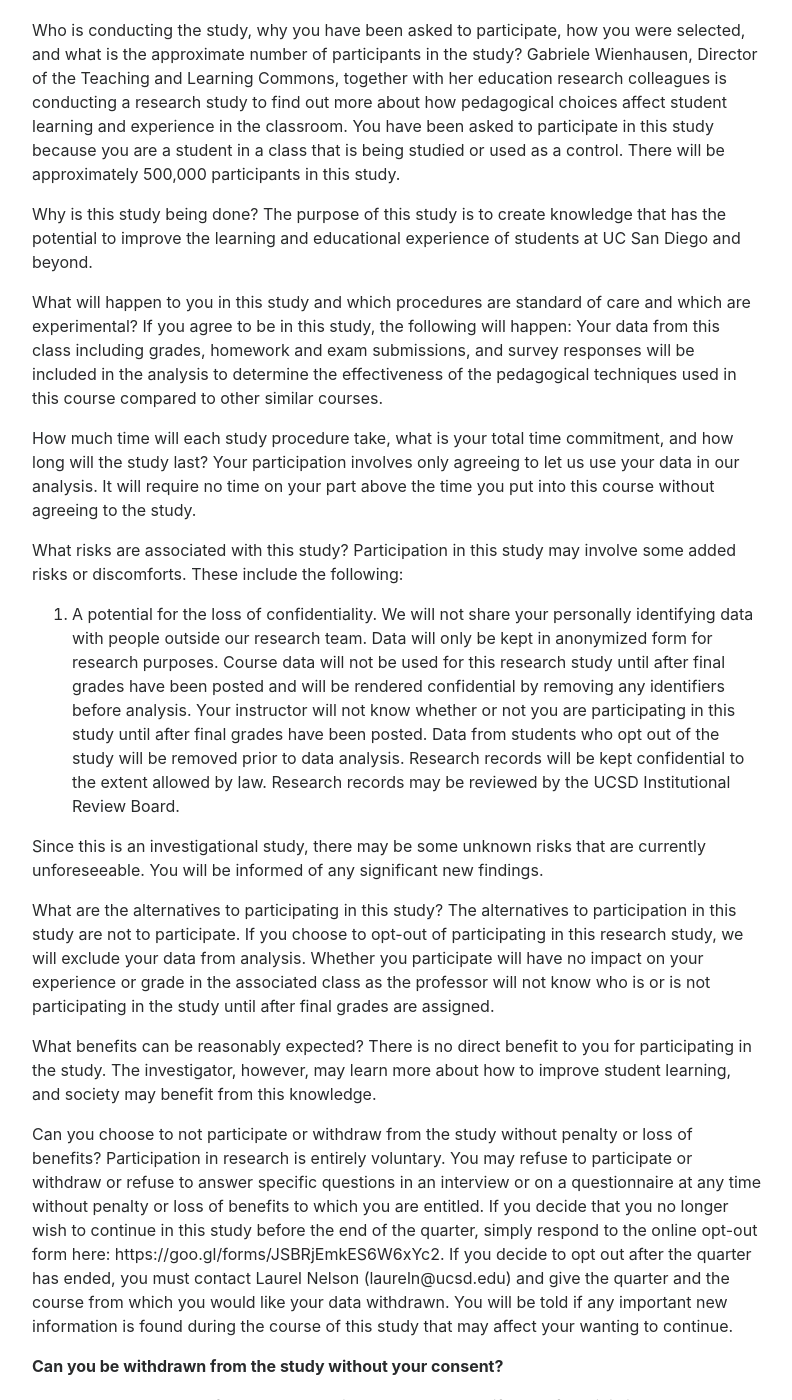
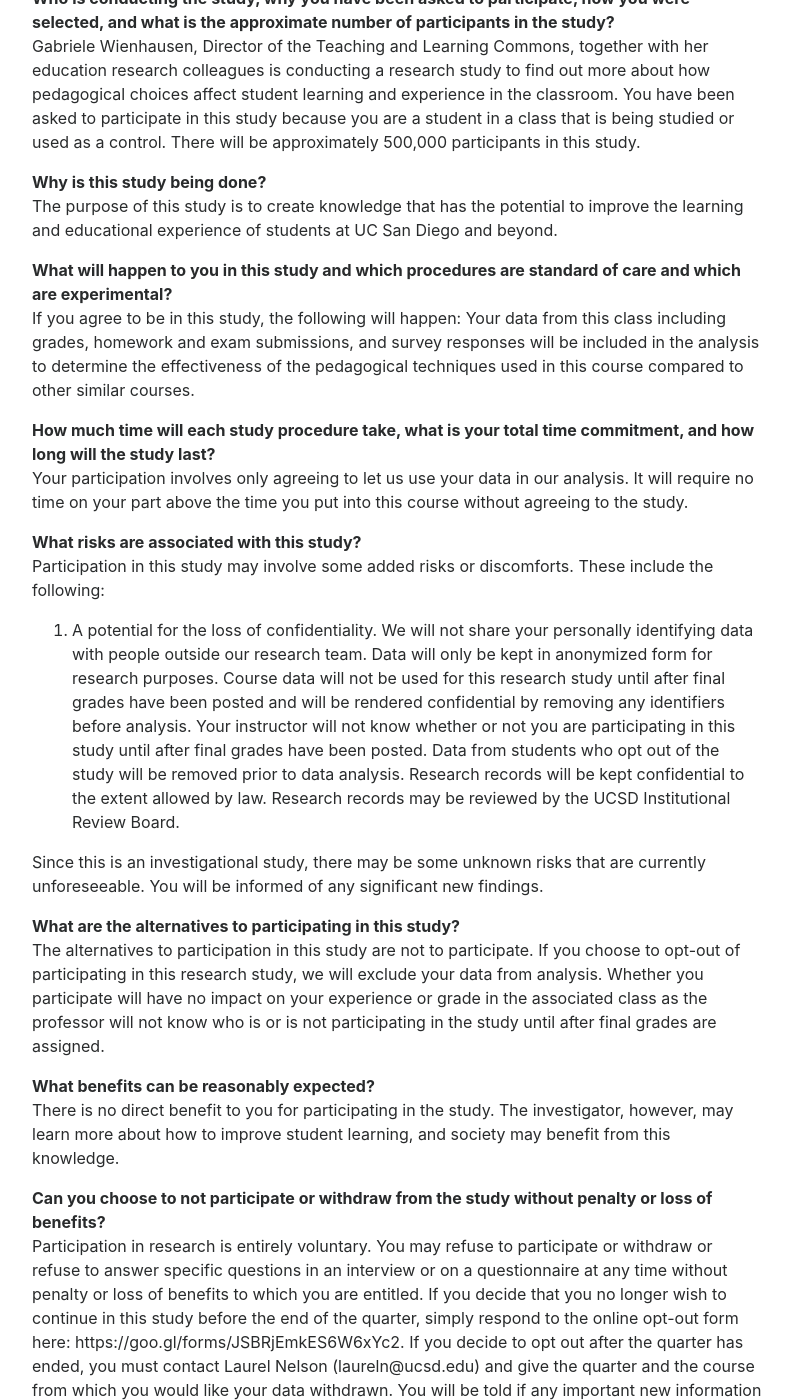
Before and after one commit to ucsdcses/tridev, a Jekyll site: the page built from index.md, in a window 1280 px wide and 1400 px high, scrolled down 7984 px. Shown: the whole window, without its empty margins (243-1035 px from the left). Built offline with Jekyll 4.4.1, drawn with Linux system fonts in a browser that asks for light colours; nearby versions of some CDN libraries; part of the change alters nothing that is shown; some of the changed text lies outside the part shown.

Commit message:
Updating discussion times and IRB.

```diff
--- a/index.md
+++ b/index.md
@@ -90,7 +90,7 @@ will all be held via Zoom.
   <td>A01 </td><td> Th 7pm </td>
 </tr>
 <tr>
-  <td>B01 </td><td> Tu 8pm </td>
+  <td>B01 </td><td> Tu 7pm </td>
 </tr>
 <tr>
   <td>C01 </td><td> Mon 4pm </td>
@@ -101,7 +101,7 @@ will all be held via Zoom.
 <h3>Exams</h3>
 
 The course will have a midterm exam and a final exam, both of which will be
-given aynchronously and electronically. Exams will allow the use of notes,
+given asynchronously and electronically. Exams will allow the use of notes,
 readings, and other online resources. You **cannot** collaborate with other
 students on exams, as they are individual assessments.
 
@@ -127,7 +127,6 @@ quizzes, programming assignments, etc. will be due. We will often have the
 schedule confirmed more than a week out, but we'll always be at least a week
 ahead.
 
-**TODO: update**
 <iframe style="border: none; border-top: 1px solid grey; border-spacing: 2px" src="https://docs.google.com/spreadsheets/d/e/2PACX-1vSgyUOJSFvGBsK9TA5CfFYfYYRVOYCeOrWv2hudUnr0T0nDqfu-9ulPp8tZpFvcedHNP0ugUHj2v2wV/pubhtml?gid=0&amp;single=true&amp;widget=true&amp;headers=false" width="100%" height="800px"></iframe>
 
 
@@ -148,9 +147,9 @@ ahead.
 </p>
 
 There are dozens of staff to help with your learning, and a few kinds of help
-session you can attend.
+sessions you can attend.
 
-The first is **office hours**, held by TAs and the instructor at the times
+The first is **office hours**, held by TAs and instructors at the times
 listed below. Office hours are a great place for any kind of question about
 the course, from help with your assignment to clarifications about material
 in lecture to questions beyond what we cover in the course.
@@ -387,60 +386,52 @@ of the course, please contact the Office of Prevention of Harassment and
 Discrimination: https://ophd.ucsd.edu/.
 
 ### Consent to Participate in Educational Research
+*University of California, San Diego
+Consent to Act as a Research Subject
+Investigating the Impact of Pedagogical Choices on University Student Learning and Engagement*
 
-[TODO someone format this better]
-
-University of California, San Diego
-Consent to Act as a Research Subject
-Investigating the Impact of Pedagogical Choices on University Student Learning and Engagement
-
-Who is conducting the study, why you have been asked to participate, how you were selected, and what is the approximate number of participants in the study?
+**Who is conducting the study, why you have been asked to participate, how you were selected, and what is the approximate number of participants in the study?**
 Gabriele Wienhausen, Director of the Teaching and Learning Commons, together with her education research colleagues is conducting a research study to find out more about how pedagogical choices affect student learning and experience in the classroom. You have been asked to participate in this study because you are a student in a class that is being studied or used as a control. There will be approximately 500,000 participants in this study.
 
-Why is this study being done?
+**Why is this study being done?**
 The purpose of this study is to create knowledge that has the potential to improve the learning and educational experience of students at UC San Diego and beyond.
 
-What will happen to you in this study and which procedures are standard of care and which are experimental?
+**What will happen to you in this study and which procedures are standard of care and which are experimental?**
 If you agree to be in this study, the following will happen:
 Your data from this class including grades, homework and exam submissions, and survey responses will be included in the analysis to determine the effectiveness of the pedagogical techniques used in this course compared to other similar courses.
 
-How much time will each study procedure take, what is your total time commitment, and how long will the study last?
+**How much time will each study procedure take, what is your total time commitment, and how long will the study last?**
 Your participation involves only agreeing to let us use your data in our analysis.  It will require no time on your part above the time you put into this course without agreeing to the study.
 
-What risks are associated with this study?
+**What risks are associated with this study?**
 Participation in this study may involve some added risks or discomforts. These include the following:
 
 1.   A potential for the loss of confidentiality.   We will not share your personally identifying data with people outside our research team.  Data will only be kept in anonymized form for research purposes.  Course data will not be used for this research study until after final grades have been posted and will be rendered confidential by removing any identifiers before analysis.  Your instructor will not know whether or not you are participating in this study until after final grades have been posted.  Data from students who opt out of the study will be removed prior to data analysis.  Research records will be kept confidential to the extent allowed by law. Research records may be reviewed by the UCSD Institutional Review Board.
 
 Since this is an investigational study, there may be some unknown risks that are currently unforeseeable. You will be informed of any significant new findings.
 
-What are the alternatives to participating in this study?
+**What are the alternatives to participating in this study?**
 The alternatives to participation in this study are not to participate.   If you choose to opt-out of participating in this research study, we will exclude your data from analysis.  Whether you participate will have no impact on your experience or grade in the associated class as the professor will not know who is or is not participating in the study until after final grades are assigned.
 
-What benefits can be reasonably expected?
+**What benefits can be reasonably expected?**
 There is no direct benefit to you for participating in the study. The investigator, however, may learn more about how to improve student learning, and society may benefit from this knowledge.
 
-Can you choose to not participate or withdraw from the study without penalty or loss of benefits?
+**Can you choose to not participate or withdraw from the study without penalty or loss of benefits?**
 Participation in research is entirely voluntary. You may refuse to participate or withdraw or refuse to answer specific questions in an interview or on a questionnaire at any time without penalty or loss of benefits to which you are entitled. If you decide that you no longer wish to continue in this study before the end of the quarter, simply respond to the online opt-out form here: https://goo.gl/forms/JSBRjEmkES6W6xYc2.  If you decide to opt out after the quarter has ended, you must contact Laurel Nelson (laureln@ucsd.edu) and give the quarter and the course from which you would like your data withdrawn.
 You will be told if any important new information is found during the course of this study that may affect your wanting to continue.
 
 **Can you be withdrawn from the study without your consent?**
-
 The PI may remove you from the study without your consent if the PI feels it is in your best interest or the best interest of the study. You may also be withdrawn from the study if you do not follow the instructions given you by the study personnel.
 
 **Will you be compensated for participating in this study?**
-
 You will not be compensated for participating in this study.
 
 **Are there any costs associated with participating in this study?**
-
 There will be no cost to you for participating in this study.
 
-**Who can you call if you have questions?**
-
+ **Who can you call if you have questions?**
 Gabriele Wienhausen and/or her colleague has explained this study to you and answered your questions. If you have other questions or research-related problems, you may reach Gabriele Wienhausen at gwienhausen@ucsd.edu or (858) 534-3958.
 You may call the Human Research Protections Program Office at 858-246-HRPP (858-246-4777) to inquire about your rights as a research subject or to report research-related problems.
 
-**Your Consent**
-
+#### Your Consent
 If you consent to participate in this study and are at least 18 years old, no action is needed.  If you DO NOT consent to participate in this study, or you choose to opt-out at any time during the quarter, please submit this form online at  https://goo.gl/forms/JSBRjEmkES6W6xYc2.  Your instructor will not have access to the list of students who opted out until after grades are posted.  Note that you must separately opt-out of the study for each course involved in this study.
```
